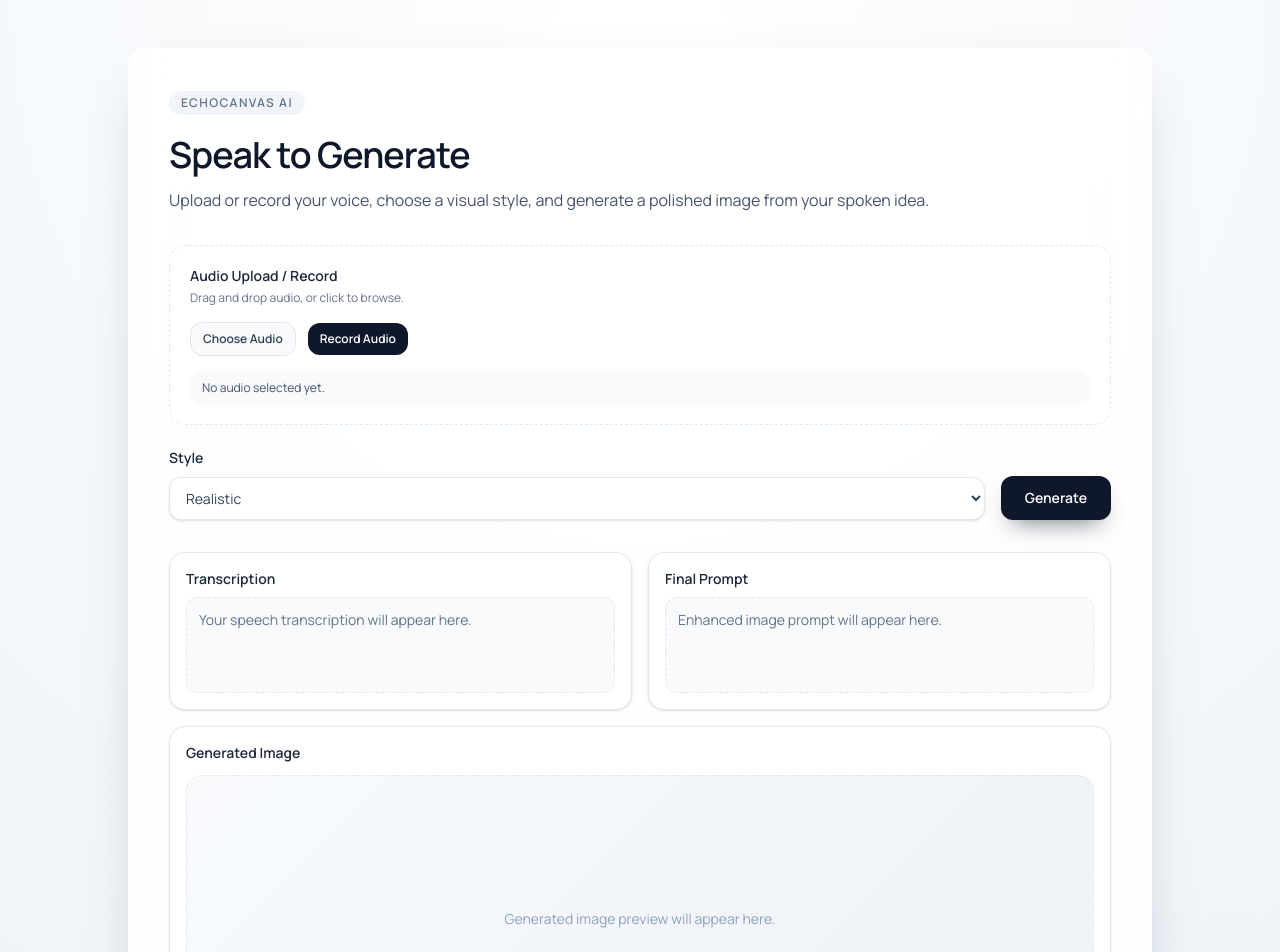
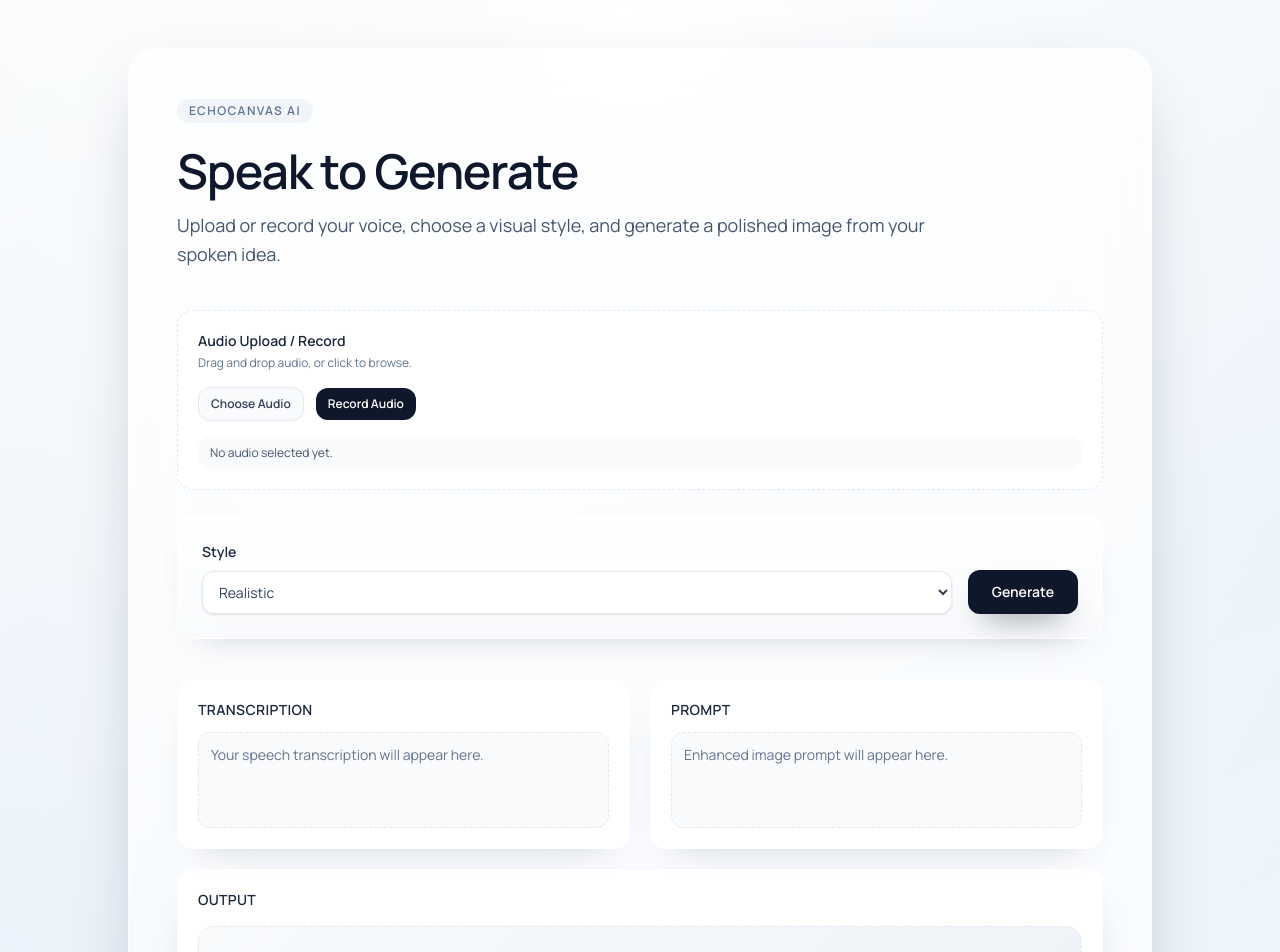
Before and after one commit to sarthaksinghaniya/EchoCanvas, a Next.js app in the folder speech_to_image_free/frontend/: page / in a window 1280 px wide. Shown: the top 952 px of the page. Built offline with nearby package versions, Linux system fonts and the light colour scheme.

Commit message:
Polish EchoCanvas UI with premium glass styling and layout cards

```diff
--- a/speech_to_image_free/frontend/app/page.tsx
+++ b/speech_to_image_free/frontend/app/page.tsx
@@ -3,9 +3,10 @@ import { LandingCard } from "@/components/landing-card";
 export default function Home() {
   return (
     <main className="relative flex min-h-screen items-center justify-center overflow-hidden px-5 py-12 sm:px-8 lg:px-10">
-      <div className="pointer-events-none absolute inset-0 bg-[radial-gradient(circle_at_top,#ffffff_0%,#f8fafc_35%,#eef3f8_100%)]" />
-      <div className="pointer-events-none absolute -top-24 h-72 w-72 rounded-full bg-white/70 blur-3xl" />
-      <div className="pointer-events-none absolute -bottom-20 right-0 h-64 w-64 rounded-full bg-sky-100/60 blur-3xl" />
+      <div className="pointer-events-none absolute inset-0 bg-[radial-gradient(circle_at_top,#ffffff_0%,#f8fafc_34%,#eaf1f8_100%)]" />
+      <div className="pointer-events-none absolute inset-0 bg-[linear-gradient(160deg,rgba(255,255,255,0.45)_0%,rgba(226,238,251,0.35)_55%,rgba(244,248,253,0.5)_100%)]" />
+      <div className="pointer-events-none absolute -top-24 h-72 w-72 rounded-full bg-white/75 blur-3xl" />
+      <div className="pointer-events-none absolute -bottom-20 right-0 h-64 w-64 rounded-full bg-sky-100/65 blur-3xl" />
 
       <section className="relative z-10 w-full max-w-5xl">
         <LandingCard />
--- a/speech_to_image_free/frontend/components/landing-card.tsx
+++ b/speech_to_image_free/frontend/components/landing-card.tsx
@@ -51,24 +51,25 @@ export function LandingCard() {
   };
 
   return (
-    <article className="rounded-2xl border border-white/80 bg-white/85 p-6 shadow-[0_20px_60px_-30px_rgba(15,23,42,0.35)] backdrop-blur-xl sm:p-8 lg:p-10">
+    <article className="rounded-[28px] border border-white/70 bg-white/65 p-7 shadow-[0_24px_70px_-30px_rgba(15,23,42,0.35)] backdrop-blur-2xl sm:p-10 lg:p-12">
       <p className="inline-flex rounded-xl bg-slate-100 px-3 py-1 text-xs font-semibold tracking-[0.12em] text-slate-500 uppercase">
         EchoCanvas AI
       </p>
 
-      <h1 className="mt-5 text-3xl font-semibold tracking-tight text-slate-900 sm:text-4xl">
+      <h1 className="mt-6 text-4xl font-semibold tracking-tight text-slate-900 sm:text-5xl">
         Speak to Generate
       </h1>
 
-      <p className="mt-3 max-w-3xl text-sm leading-relaxed text-slate-600 sm:text-base">
+      <p className="mt-4 max-w-3xl text-base leading-relaxed text-slate-600 sm:text-lg">
         Upload or record your voice, choose a visual style, and generate a polished
         image from your spoken idea.
       </p>
 
-      <div className="mt-8 space-y-5">
+      <div className="mt-10 space-y-6">
         <AudioInput value={selectedAudio} onChange={setSelectedAudio} />
 
-        <section className="grid gap-4 sm:grid-cols-[1fr_auto] sm:items-end">
+        <section className="rounded-2xl border border-white/70 bg-gradient-to-b from-white/85 to-slate-50/70 p-5 shadow-[0_14px_36px_-26px_rgba(15,23,42,0.35)] sm:p-6">
+          <div className="grid gap-4 sm:grid-cols-[1fr_auto] sm:items-end">
           <div>
             <label htmlFor="style" className="text-sm font-semibold text-slate-800">
               Style
@@ -78,7 +79,7 @@ export function LandingCard() {
               value={style}
               onChange={(event) => setStyle(event.target.value)}
               disabled={isLoading}
-              className="mt-2 w-full rounded-xl border border-slate-200 bg-white px-3 py-2.5 text-sm text-slate-700 shadow-sm outline-none transition focus:border-slate-300"
+              className="mt-2 w-full rounded-xl border border-slate-200/90 bg-white/90 px-3 py-2.5 text-sm text-slate-700 shadow-sm outline-none transition focus:border-slate-300"
             >
               <option value="realistic">Realistic</option>
               <option value="anime">Anime</option>
@@ -91,41 +92,42 @@ export function LandingCard() {
             type="button"
             onClick={() => void handleGenerate()}
             disabled={isLoading}
-            className="h-11 rounded-xl bg-slate-900 px-6 text-sm font-semibold text-white shadow-[0_12px_24px_-12px_rgba(15,23,42,0.7)] transition hover:bg-slate-800 disabled:cursor-not-allowed disabled:opacity-70"
+            className="h-11 rounded-xl bg-slate-900 px-6 text-sm font-semibold text-white shadow-[0_16px_30px_-16px_rgba(15,23,42,0.75)] transition duration-200 hover:scale-[1.02] hover:bg-slate-800 hover:shadow-[0_22px_34px_-18px_rgba(15,23,42,0.8)] disabled:cursor-not-allowed disabled:opacity-70 disabled:hover:scale-100"
           >
             {isLoading ? loadingMessage || "Generating image..." : "Generate"}
           </button>
+          </div>
         </section>
 
         {isLoading ? <p className="text-sm text-slate-600">{loadingMessage}</p> : null}
         {error ? <p className="text-sm text-rose-600">{error}</p> : null}
       </div>
 
-      <div className="mt-8 grid gap-4 lg:grid-cols-2">
-        <section className="rounded-2xl border border-slate-200 bg-white p-4 shadow-sm">
-          <h3 className="text-sm font-semibold text-slate-800">Transcription</h3>
-          <div className="mt-2 min-h-24 rounded-xl border border-dashed border-slate-200 bg-slate-50 p-3 text-sm text-slate-500">
+      <div className="mt-10 grid gap-5 lg:grid-cols-2">
+        <section className="rounded-2xl border border-white/70 bg-white/80 p-5 shadow-[0_14px_36px_-28px_rgba(15,23,42,0.4)] backdrop-blur">
+          <h3 className="text-sm font-semibold tracking-wide text-slate-800 uppercase">Transcription</h3>
+          <div className="mt-3 min-h-24 rounded-xl border border-dashed border-slate-200 bg-slate-50/90 p-3 text-sm text-slate-500">
             {transcription || "Your speech transcription will appear here."}
           </div>
         </section>
 
-        <section className="rounded-2xl border border-slate-200 bg-white p-4 shadow-sm">
-          <h3 className="text-sm font-semibold text-slate-800">Final Prompt</h3>
-          <div className="mt-2 min-h-24 rounded-xl border border-dashed border-slate-200 bg-slate-50 p-3 text-sm text-slate-500">
+        <section className="rounded-2xl border border-white/70 bg-white/80 p-5 shadow-[0_14px_36px_-28px_rgba(15,23,42,0.4)] backdrop-blur">
+          <h3 className="text-sm font-semibold tracking-wide text-slate-800 uppercase">Prompt</h3>
+          <div className="mt-3 min-h-24 rounded-xl border border-dashed border-slate-200 bg-slate-50/90 p-3 text-sm text-slate-500">
             {finalPrompt || "Enhanced image prompt will appear here."}
           </div>
         </section>
 
-        <section className="rounded-2xl border border-slate-200 bg-white p-4 shadow-sm lg:col-span-2">
-          <h3 className="text-sm font-semibold text-slate-800">Generated Image</h3>
+        <section className="rounded-2xl border border-white/70 bg-white/80 p-5 shadow-[0_18px_46px_-30px_rgba(15,23,42,0.45)] backdrop-blur lg:col-span-2">
+          <h3 className="text-sm font-semibold tracking-wide text-slate-800 uppercase">Output</h3>
           {imageUrl ? (
             <img
               src={imageUrl}
               alt="Generated output"
-              className="mt-3 max-h-[30rem] w-full rounded-2xl border border-slate-200 object-cover"
+              className="mt-4 max-h-[34rem] w-full rounded-2xl border border-slate-200/80 object-cover shadow-[0_18px_40px_-24px_rgba(15,23,42,0.45)]"
             />
           ) : (
-            <div className="mt-3 flex min-h-72 items-center justify-center rounded-2xl border border-dashed border-slate-200 bg-[linear-gradient(135deg,#f8fafc_0%,#edf2f7_100%)] text-sm text-slate-400">
+            <div className="mt-4 flex min-h-72 items-center justify-center rounded-2xl border border-dashed border-slate-200 bg-[linear-gradient(135deg,#f8fafc_0%,#edf2f7_100%)] text-sm text-slate-400">
               Generated image preview will appear here.
             </div>
           )}
```
